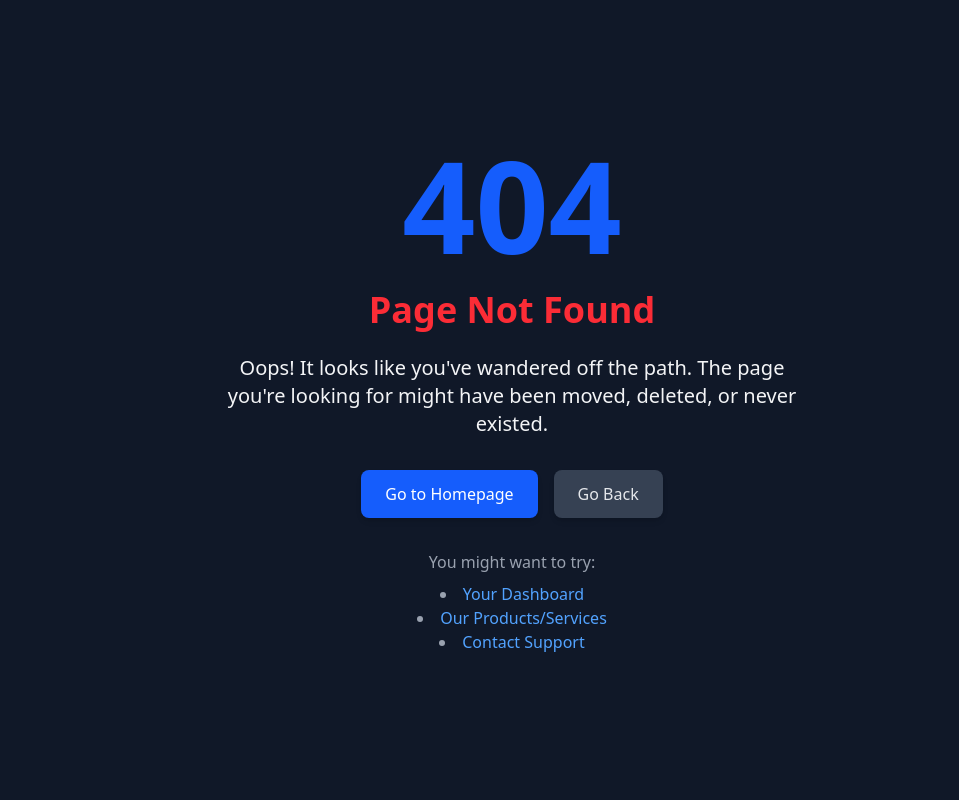
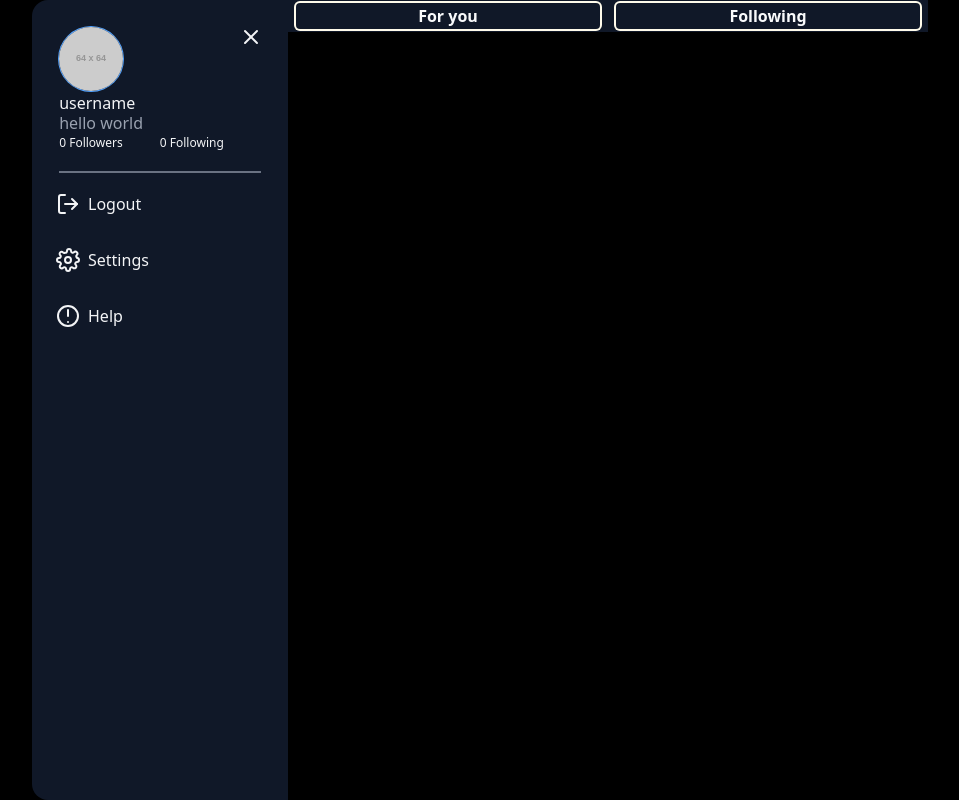
Before and after one commit to Mohitgirigoswami/LinkByte, a React (Vite) app in the folder LinkByte-FRONTEND/: page /home in a window 1280 px wide. Shown: the whole page, without its empty margins (128-1087 px from the left). Built offline with nearby package versions, Linux system fonts and the light colour scheme.

Commit message:
added home page

```diff
--- a/LinkByte-FRONTEND/index.html
+++ b/LinkByte-FRONTEND/index.html
@@ -5,7 +5,7 @@
     <link rel="icon" type="image/svg+xml" href="/logo.png" />
     <meta name="viewport" content="width=device-width, initial-scale=1.0" />
     <script src="/main.js"></script>
-    <title>Vite + React</title>
+    <title>Link Byte</title>
   </head>
   <body>
     <div id="root" class="text-gray-50 w-screen bg-black h-screen"></div>
--- a/LinkByte-FRONTEND/src/components/Auth/Login.jsx
+++ b/LinkByte-FRONTEND/src/components/Auth/Login.jsx
@@ -30,7 +30,9 @@ const Login = ({Classplus="" , handleSwitch}) => {
       setSuccess(data.message);
       const token = data['token'];
       if (!token) {
-        setError("No token received");}
+        setError("No token received");
+        throw new Error("No token received");
+      }
       localStorage.setItem('jwtToken', token);
       window.location.href = "/home";
     } catch (error) {
--- /dev/null
+++ b/LinkByte-FRONTEND/src/components/Home/Header.jsx
@@ -0,0 +1,42 @@
+import React, { useState } from "react";
+const Header = ({ isMobile , handlemenuclick }) => {
+  return (
+    <>
+      {isMobile && (
+        <div className="w-[100vw] h-[10vh] bg-gray-950 border-b-2 border-gray-800 flex items-center justify-around text-gray-100">
+          <svg
+            onClick={handlemenuclick}
+            xmlns="http://www.w3.org/2000/svg"
+            className="h-8 w-8 cursor-pointer"
+            fill="none"
+            viewBox="0 0 24 24"
+            stroke="currentColor"
+            strokeWidth={2}
+          >
+            <path
+              strokeLinecap="round"
+              strokeLinejoin="round"
+              d="M4 6h16M4 12h16M4 18h16"
+            />
+          </svg>
+
+          <img className="w-12 h-12" src="./logo.png" alt="logo" />
+          <img
+            className="rounded-full w-12 h-12"
+            src="https://placehold.co/64X64/ffffff/000000/png"
+            alt=""
+          />
+        </div>
+      )}
+      <div className={"overflow-auto h-[4vh] bg-gray-900 flex flex-row  " + (isMobile? "w-[100vw]" : "w-[50vw]") }>
+        <span className="h-[80%] mx-2 my-auto p-2 px-4 ring-amber-50 ring-2 rounded-sm min-w-fit w-full text-gray-50 font-bold flex items-center justify-center">
+          For you
+        </span>
+        <span className="h-[80%] mx-2 my-auto p-2 px-4 ring-amber-50 ring-2 rounded-sm min-w-fit w-full text-gray-50 font-bold flex items-center justify-center">
+          Following
+        </span>
+      </div>
+    </>
+  );
+};
+export default Header;
--- /dev/null
+++ b/LinkByte-FRONTEND/src/components/Home/Home.jsx
@@ -0,0 +1,41 @@
+import Header from "./Header";
+import React, { useEffect, useState, useRef, use } from "react";
+import Sidemenu from "./Sidemenu";
+const Home = () => {
+  const [isMobile, setIsMobile] = useState(window.innerWidth <= 768);
+  const [toggle, settoggle] = useState(true);
+  const sideMenuRef = useRef(null);
+  const handlemenuclick = () => {
+    settoggle(!toggle);
+  };
+
+  useEffect(() => {
+    const handleResize = () => {
+      setIsMobile(window.innerWidth <= 768);
+    };
+    handleResize(); // Set initial state
+    window.addEventListener("resize", handleResize);
+    return () => {
+      window.removeEventListener("resize", handleResize);
+    };
+  }, []);
+
+
+
+  return (
+    <div className={(isMobile) ? "overflow-hidden" : "w-[75vw] mx-auto flex"}  >
+      <Sidemenu
+        isMobile={isMobile}
+        classplus={(toggle ? "-translate-x-full" : "translate-x-0")}
+        sideMenuRef={sideMenuRef}
+        toggle={handlemenuclick}
+      />
+      <Header
+        isMobile={isMobile}
+        handlemenuclick={isMobile && handlemenuclick}
+      />
+
+      </div>
+  );
+};
+export default Home;
--- /dev/null
+++ b/LinkByte-FRONTEND/src/components/Home/Sidemenu.jsx
@@ -0,0 +1,100 @@
+import React from "react";
+const Sidemenu = ({ classplus, isMobile, sideMenuRef ,toggle }) => {
+  return (
+    <div
+      ref={sideMenuRef}
+      className={
+        "flex flex-col items-start justify-start w-64 h-screen bg-gray-900 text-gray-100 p-4 space-y-4 transition-all duration-300 ease-in-out " +
+        classplus +
+        (isMobile ? " absolute top-0 left-0 z-50 rounded-r-2xl" : " rounded-l-2xl translate-x-0 max-w-[25vw]")
+      }
+
+    >
+      <div  className="m-[5%] grid grid-cols-1 w-[90%] pb-5  border-b-2 border-gray-500">
+        <div className=" flex flex-row">
+        <img src="https://placehold.co/64X64/ffffff/000000/png" alt="profile pic" className="rounded-full ring-1 ring-blue-400"/>
+        <svg
+          xmlns="http://www.w3.org/2000/svg"
+          width="20"
+          height="20"
+          viewBox="0 0 20 20"
+          fill="none"
+          stroke="currentColor"
+          strokeWidth="2"
+          strokeLinecap="round"
+          strokeLinejoin="round"
+          className="ml-auto abosolute top-2 right-2 cursor-pointer"
+          onClick={toggle}
+        >
+          <line x1="4" y1="4" x2="16" y2="16" />
+          <line x1="16" y1="4" x2="4" y2="16" />
+        </svg>
+        </div>
+        <p>username </p>
+        <p className="text-gray-400 -mt-1 ">hello world</p>
+        <div className="flex flexrow text-xs">
+        <span >0 Followers</span>
+        <div className="flex-grow"></div>
+        <span>0 Following</span>
+        <div className="flex-grow"></div></div>
+
+      </div>
+
+      <div className="flex items-center w-full space-x-2 cursor-pointer hover:bg-gray-700 p-2 rounded-md">
+        <svg
+          xmlns="http://www.w3.org/2000/svg"
+          width="24"
+          height="24"
+          viewBox="0 0 24 24"
+          fill="none"
+          stroke="currentColor"
+          strokeWidth="2"
+          strokeLinecap="round"
+          strokeLinejoin="round"
+        >
+          <path d="M9 21H5a2 2 0 0 1-2-2V5a2 2 0 0 1 2-2h4" />
+          <polyline points="16 17 21 12 16 7" />
+          <line x1="21" y1="12" x2="9" y2="12" />
+        </svg>
+        <p>Logout</p>
+
+      </div>
+      <div className="flex items-center w-full space-x-2 cursor-pointer hover:bg-gray-700 p-2 rounded-md">
+        <svg
+          xmlns="http://www.w3.org/2000/svg"
+          width="24"
+          height="24"
+          viewBox="0 0 24 24"
+          fill="none"
+          stroke="currentColor"
+          strokeWidth="2"
+          strokeLinecap="round"
+          strokeLinejoin="round"
+        >
+          <circle cx="12" cy="12" r="3" />
+          <path d="M19.4 15a1.65 1.65 0 0 0 .33 1.82l.06.06a2 2 0 1 1-2.83 2.83l-.06-.06a1.65 1.65 0 0 0-1.82-.33 1.65 1.65 0 0 0-1 1.51V21a2 2 0 0 1-4 0v-.09a1.65 1.65 0 0 0-1-1.51 1.65 1.65 0 0 0-1.82.33l-.06.06a2 2 0 1 1-2.83-2.83l.06-.06a1.65 1.65 0 0 0 .33-1.82 1.65 1.65 0 0 0-1.51-1H3a2 2 0 0 1 0-4h.09a1.65 1.65 0 0 0 1.51-1 1.65 1.65 0 0 0-.33-1.82l-.06-.06a2 2 0 1 1 2.83-2.83l.06.06a1.65 1.65 0 0 0 1.82.33h.09A1.65 1.65 0 0 0 11 3.09V3a2 2 0 0 1 4 0v.09a1.65 1.65 0 0 0 1 1.51h.09a1.65 1.65 0 0 0 1.82-.33l.06-.06a2 2 0 1 1 2.83 2.83l-.06.06a1.65 1.65 0 0 0-.33 1.82v.09a1.65 1.65 0 0 0 1.51 1H21a2 2 0 0 1 0 4h-.09a1.65 1.65 0 0 0-1.51 1z" />
+        </svg>
+        <p>Settings</p>
+      </div>
+      <div className="flex items-center w-full space-x-2 cursor-pointer hover:bg-gray-700 p-2 rounded-md">
+        <svg
+          xmlns="http://www.w3.org/2000/svg"
+          width="24"
+          height="24"
+          viewBox="0 0 24 24"
+          fill="none"
+          stroke="currentColor"
+          strokeWidth="2"
+          strokeLinecap="round"
+          strokeLinejoin="round"
+        >
+          <path d="M12 2a10 10 0 1 0 10 10A10 10 0 0 0 12 2z" />
+          <line x1="12" y1="6" x2="12" y2="12" />
+          <line x1="12" y1="18" x2="12.01" y2="18" />
+        </svg>
+        <p>Help</p>
+      </div>
+    </div>
+  );
+};
+export default Sidemenu;
--- a/LinkByte-FRONTEND/src/main.jsx
+++ b/LinkByte-FRONTEND/src/main.jsx
@@ -4,13 +4,15 @@ import './index.css';
 import Auth from './components/Auth/Auth';
 import { BrowserRouter, Routes, Route } from 'react-router-dom';
 import Error404 from './components/Error404/Error404';
-
+import Home from './components/Home/Home';
 createRoot(document.getElementById('root')).render(
   <StrictMode>
     <BrowserRouter>
         <Routes>
           <Route path="/" element={<Auth />} />
+          <Route path="/home" element={<Home />}/>
           <Route path="/*" element={<Error404 />} />
+
         </Routes>
     </BrowserRouter>
   </StrictMode>
```
